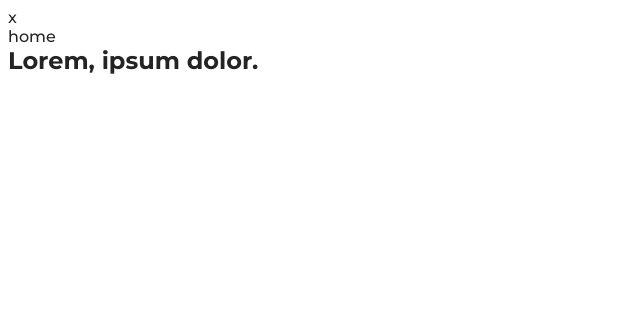
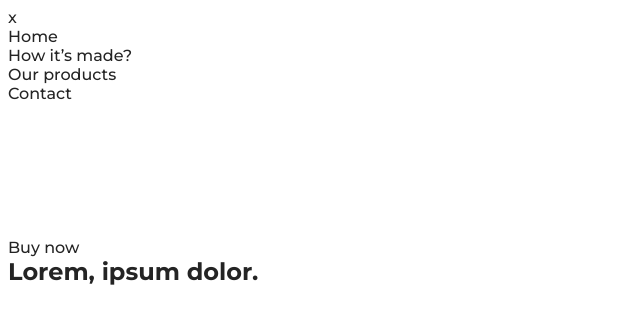
Before and after one commit to AntonKashshay0310/ice-cream_team_project, a website built with Vite: page src/index.html in a window 1280 px wide. Shown: the whole page, without its empty margins (0-640 px from the left). Built offline with nearby package versions, Linux system fonts and the light colour scheme; a web font is replaced by a local one.

Commit message:
add html header

```diff
--- a/src/partials/header.html
+++ b/src/partials/header.html
@@ -1,10 +1,19 @@
-<header>
+<header class="header">
     <div class="container">
-        <a class="logo" href="">x</a>
-        <nav class="nav">
-            <ul>
-                <li>home</li>
+        <a class="header__logo" href="">x</a>
+        <nav class="header__nav">
+            <ul class="header__list">
+                <li class="header__item">Home</li>
+                <li class="header__item">How it’s made?</li>
+                <li class="header__item">Our products</li>
+                <li class="header__item">Contact</li>
             </ul>
         </nav>
+        <button class="header__button" type="button">Buy now
+            <svg class="header__button__icon">
+                <use href="../../src/"></use>
+            </svg>
+        </button>
+
     </div>
 </header>
```
